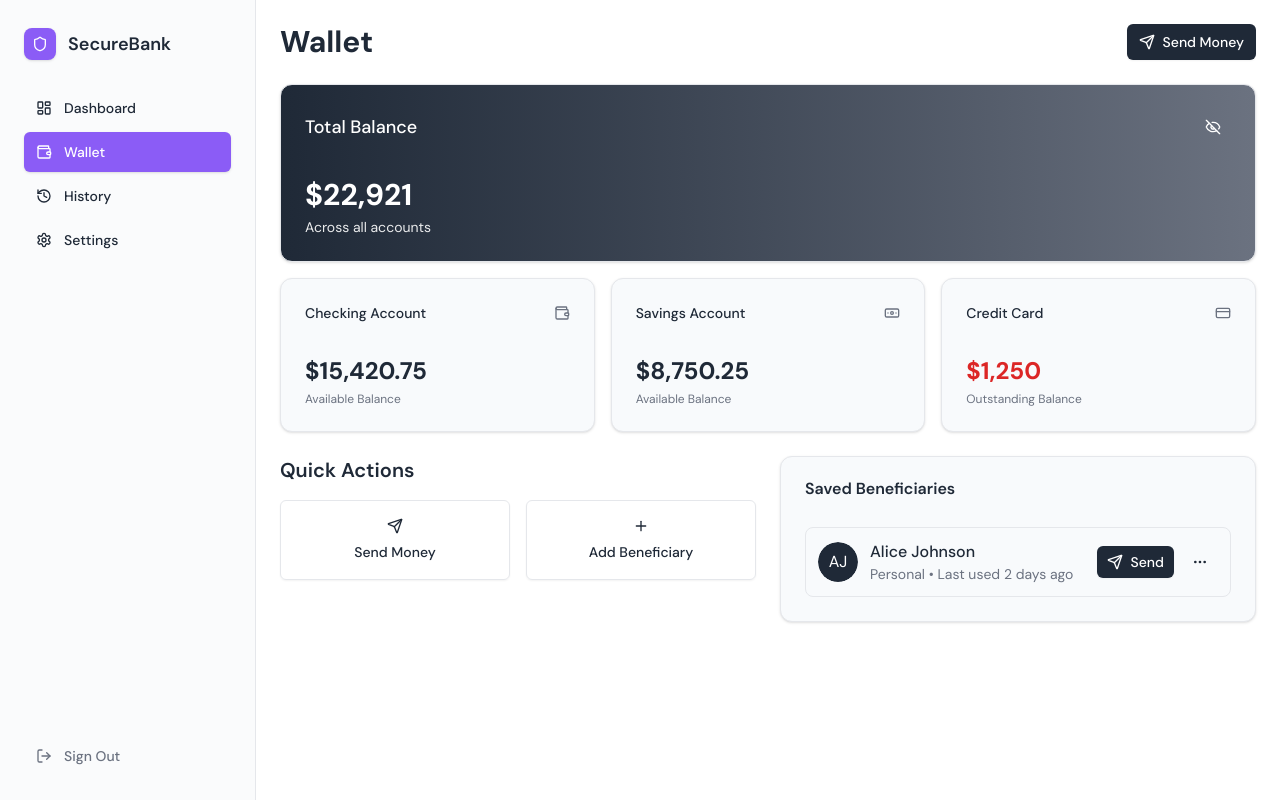
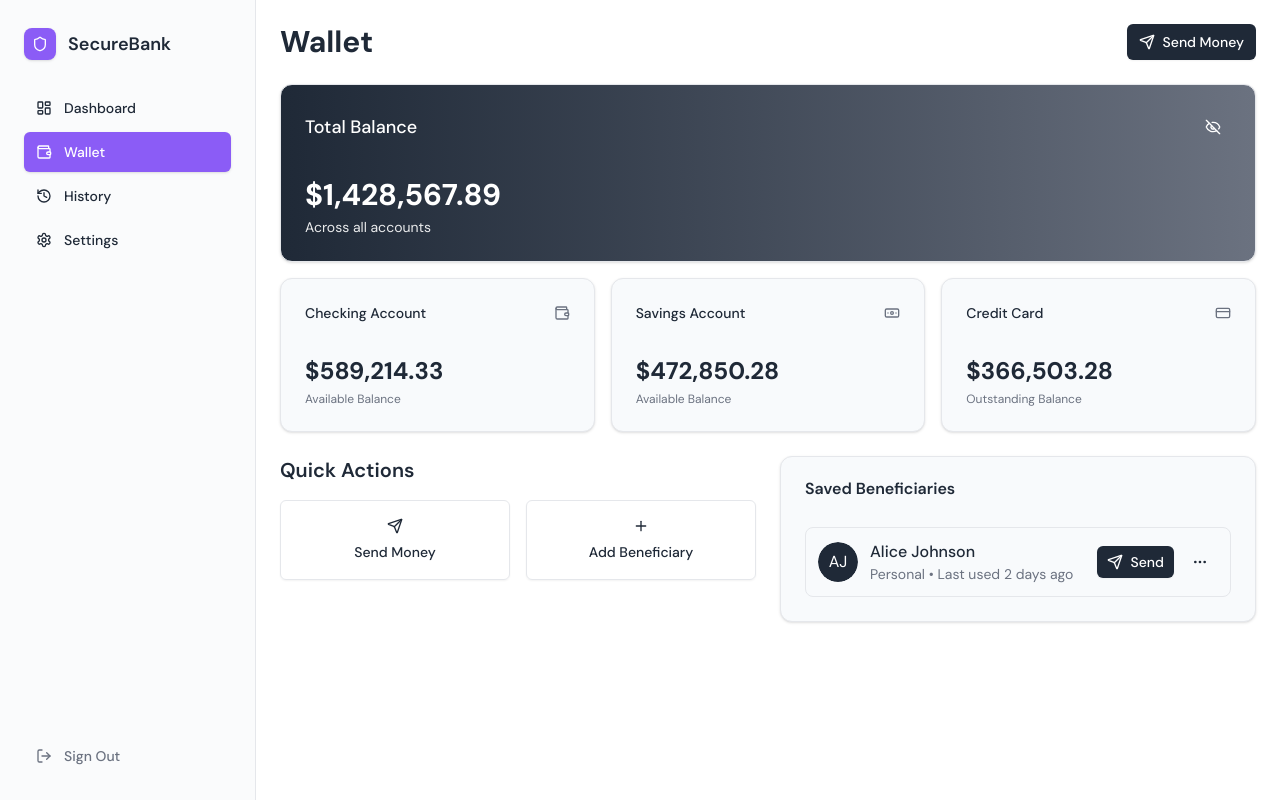
Before and after one commit to prezine/whale-bank, a Next.js app: page /wallet in a window 1280 px wide. Built offline with nearby package versions, Linux system fonts and the light colour scheme.

Commit message:
Update balance

```diff
--- a/components/wallet/wallet-balance.tsx
+++ b/components/wallet/wallet-balance.tsx
@@ -11,17 +11,22 @@ export function WalletBalance() {
   const accounts = [
     {
       name: "Checking Account",
-      balance: 15420.75,
+      balance: 589214.33,
       type: "checking",
       icon: Wallet,
     },
     {
       name: "Savings Account",
-      balance: 8750.25,
+      balance: 472850.28,
       type: "savings",
       icon: Banknote,
     },
-    { name: "Credit Card", balance: -1250.0, type: "credit", icon: CreditCard },
+    {
+      name: "Credit Card",
+      balance: 366503.28,
+      type: "credit",
+      icon: CreditCard,
+    },
   ];
 
   const totalBalance = accounts.reduce(
```
